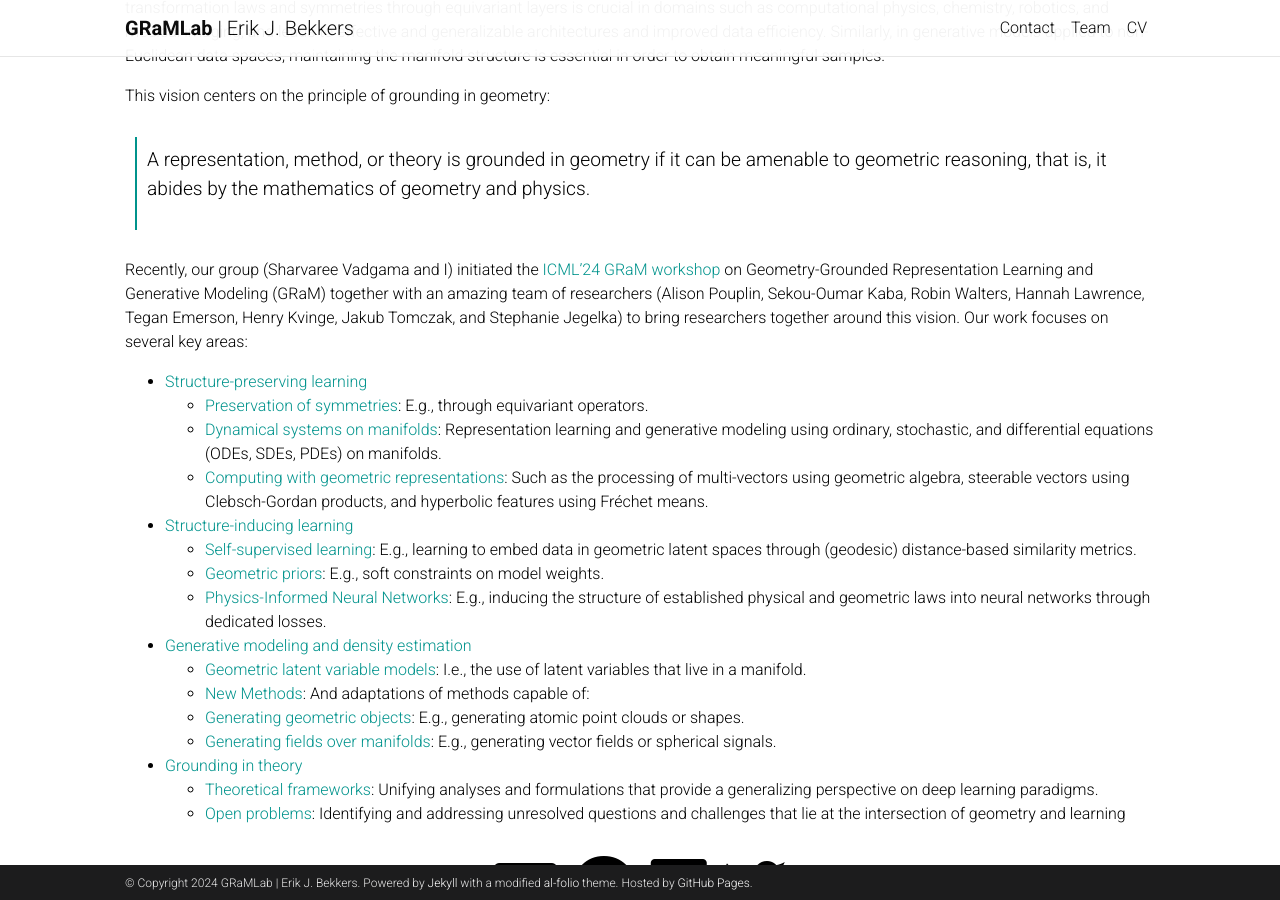
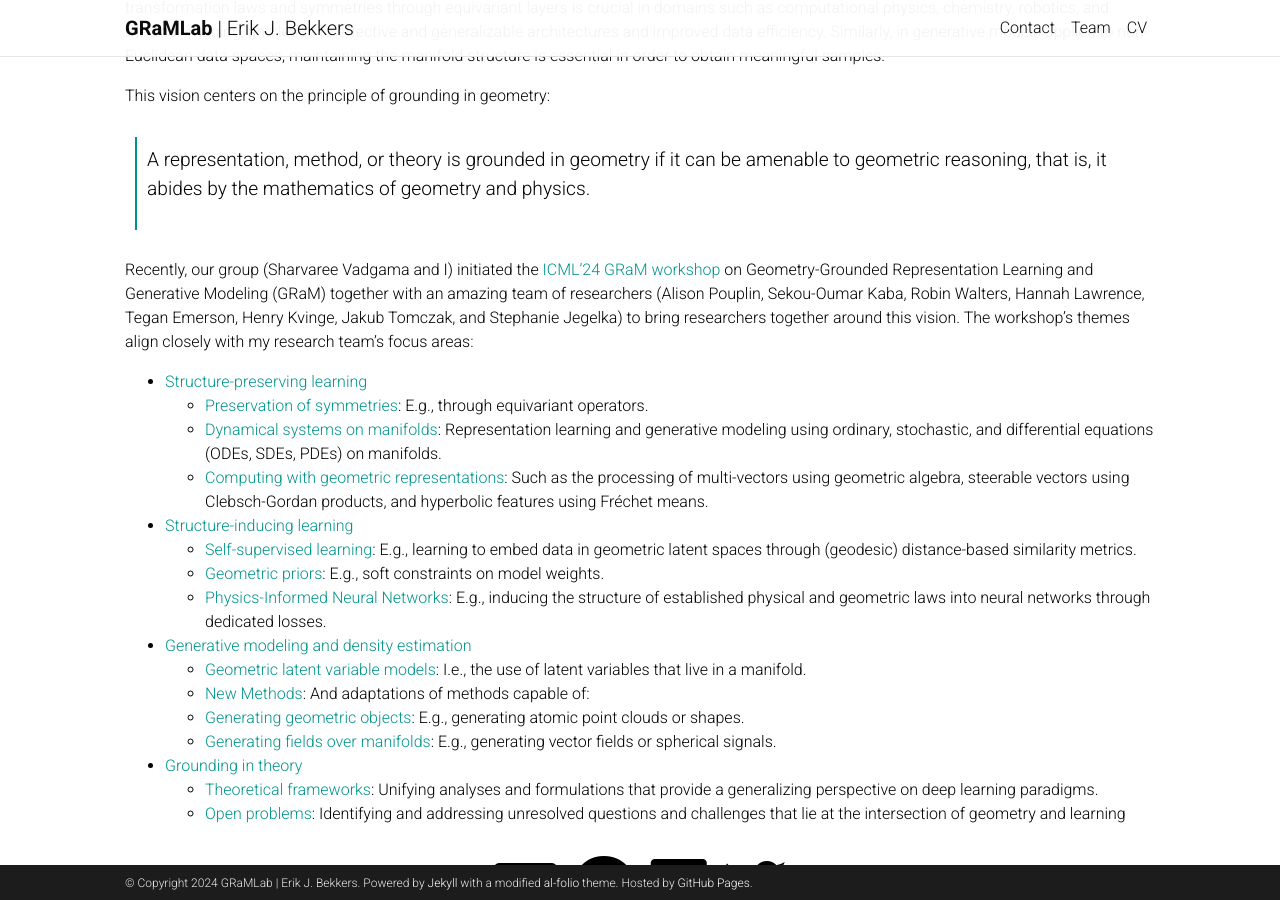
Before and after one commit to ebekkers/ebekkers.github.io, a Jekyll site: the page built from _pages/home.md, in a window 1280 px wide and 900 px high, scrolled down 724 px. Built offline with Jekyll 4.4.1, drawn with Linux system fonts in a browser that asks for light colours; full-size pictures stand in for the smaller copies a plugin makes; comment, search, counter and statistics services are not loaded; a style sheet for code colours, icons or effects is not loaded.

Commit message:
research topics

```diff
--- a/_pages/home.md
+++ b/_pages/home.md
@@ -34,7 +34,7 @@
 
 > A representation, method, or theory is grounded in geometry if it can be amenable to geometric reasoning, that is, it abides by the mathematics of geometry and physics.
 
-Recently, our group (Sharvaree Vadgama and I) initiated the [ICML'24 GRaM workshop](https://gram-workshop.github.io/) on Geometry-Grounded Representation Learning and Generative Modeling (GRaM) together with an amazing team of researchers (Alison Pouplin, Sekou-Oumar Kaba, Robin Walters, Hannah Lawrence, Tegan Emerson, Henry Kvinge, Jakub Tomczak, and Stephanie Jegelka) to bring researchers together around this vision. Our work focuses on several key areas:
+Recently, our group (Sharvaree Vadgama and I) initiated the [ICML'24 GRaM workshop](https://gram-workshop.github.io/) on Geometry-Grounded Representation Learning and Generative Modeling (GRaM) together with an amazing team of researchers (Alison Pouplin, Sekou-Oumar Kaba, Robin Walters, Hannah Lawrence, Tegan Emerson, Henry Kvinge, Jakub Tomczak, and Stephanie Jegelka) to bring researchers together around this vision.  The workshop's themes align closely with my research team's focus areas:
 
 * **Structure-preserving learning**
   * **Preservation of symmetries**: E.g., through equivariant operators.
```
